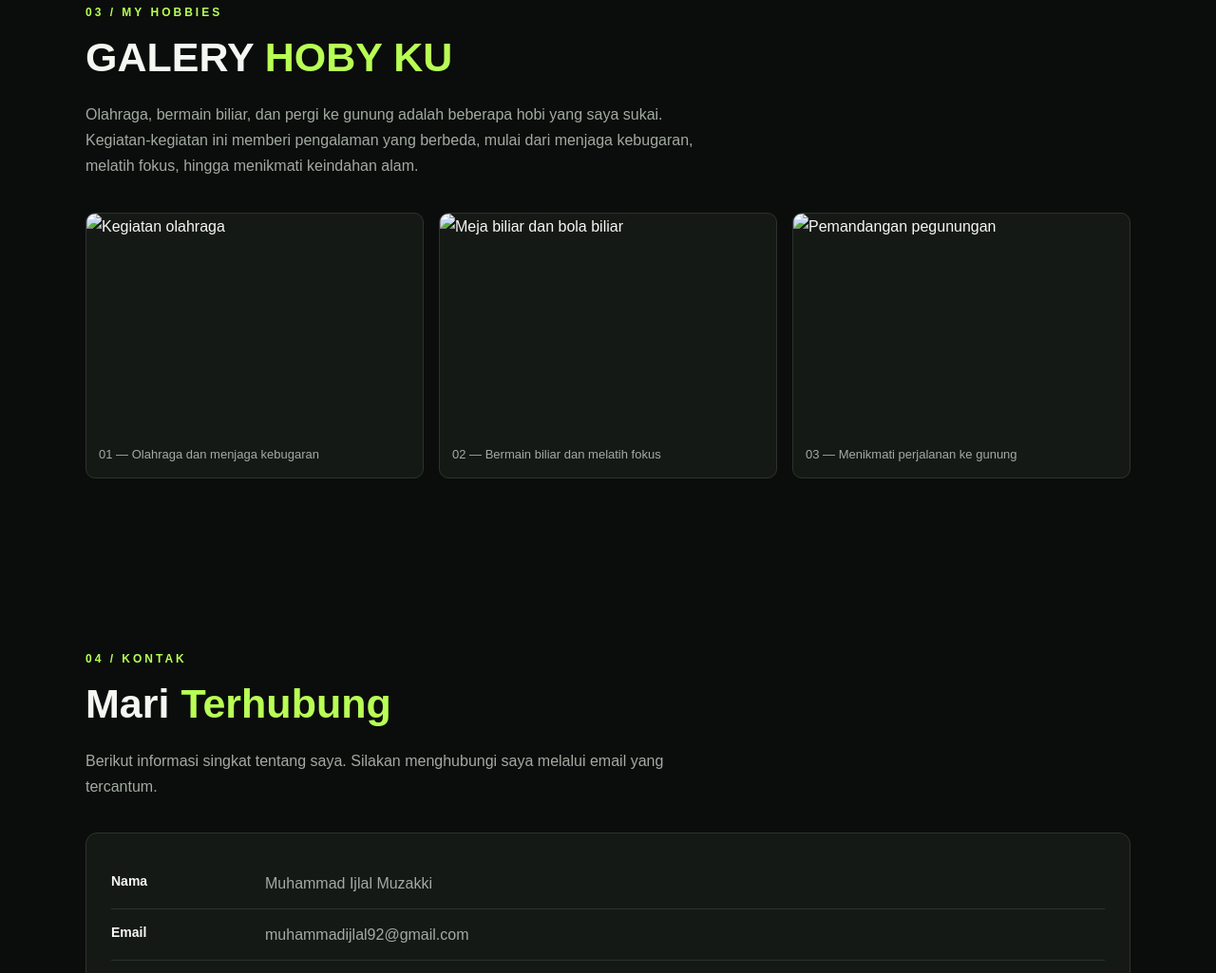
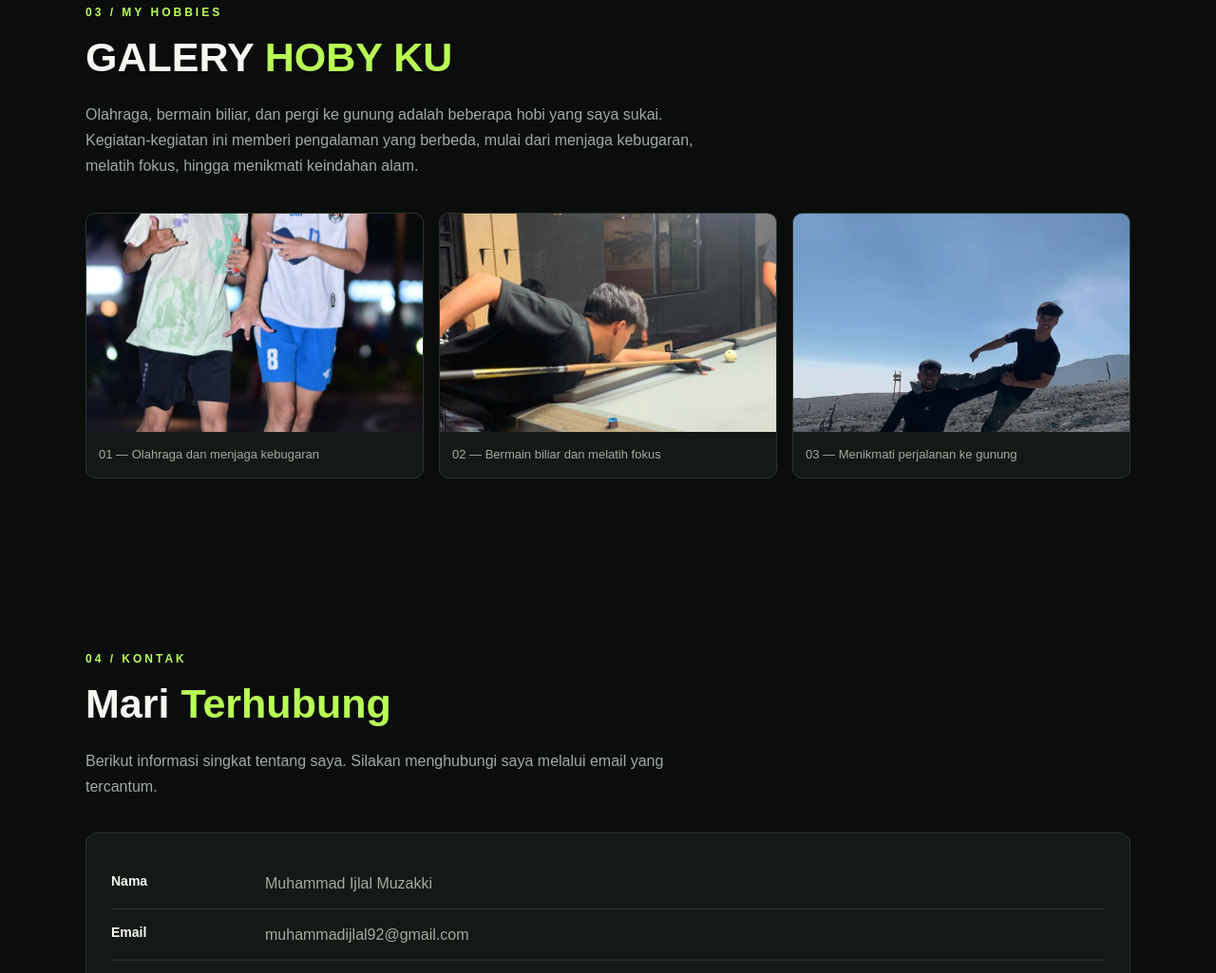
Before and after one commit to muza131/websitemuza, a plain HTML site: page index.html in a window 1280 px wide. Shown: the part 2152-3177 px from the top of the page at 95% size. Drawn offline with Linux system fonts and the light colour scheme.

Commit message:
Update index.html

```diff
--- a/index.html
+++ b/index.html
@@ -75,9 +75,9 @@
   <section id="galeri"><div class="container">
     <div class="intro"><div class="section-label">03 / MY HOBBIES</div><h2>GALERY <span class="accent">HOBY KU</span></h2><p>Olahraga, bermain biliar, dan pergi ke gunung adalah beberapa hobi yang saya sukai. Kegiatan-kegiatan ini memberi pengalaman yang berbeda, mulai dari menjaga kebugaran, melatih fokus, hingga menikmati keindahan alam.</p></div>
     <div class="gallery">
-      <figure><img src="images/olahraga.jpeg" alt="Kegiatan olahraga" loading="lazy"><figcaption>01 — Olahraga dan menjaga kebugaran</figcaption></figure>
-      <figure><img src="images/biliar.jpeg" alt="Meja biliar dan bola biliar" loading="lazy"><figcaption>02 — Bermain biliar dan melatih fokus</figcaption></figure>
-      <figure><img src="images/gunung.jpeg" alt="Pemandangan pegunungan" loading="lazy"><figcaption>03 — Menikmati perjalanan ke gunung</figcaption></figure>
+      <figure><img src="olahraga.jpeg" alt="Kegiatan olahraga" loading="lazy"><figcaption>01 — Olahraga dan menjaga kebugaran</figcaption></figure>
+      <figure><img src="biliar.jpeg" alt="Hobi bermain biliar" loading="lazy"><figcaption>02 — Bermain biliar dan melatih fokus</figcaption></figure>
+      <figure><img src="gunung.jpeg" alt="Hobi naik gunung" loading="lazy"><figcaption>03 — Menikmati perjalanan ke gunung</figcaption></figure>
     </div>
 
   </div></section>
```
